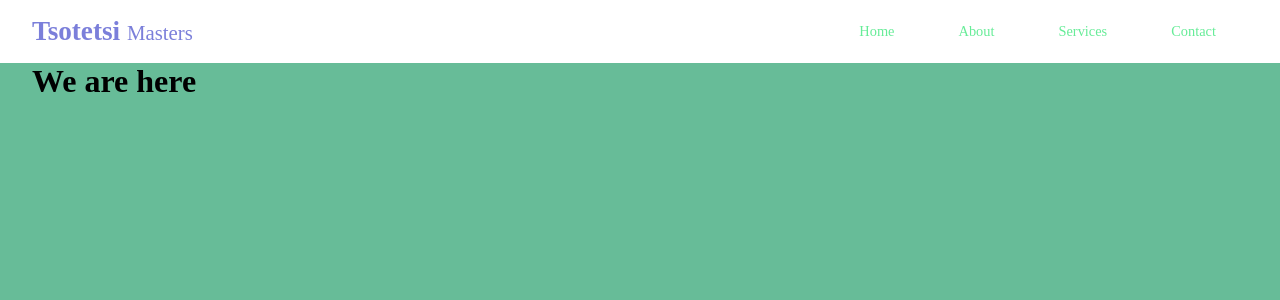
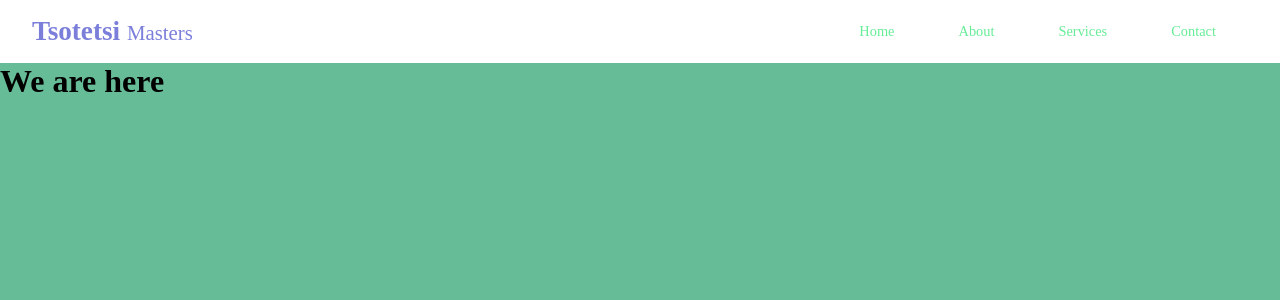
Before and after one commit to git-katalist/hype, a Next.js app: page / in a window 1280 px wide. Shown: the top 300 px of the page. Built offline with nearby package versions, Linux system fonts and the light colour scheme; a web font is replaced by a local one.

Commit message:
add image prefix

```diff
--- a/pages/index.js
+++ b/pages/index.js
@@ -1,10 +1,12 @@
 import Head from "next/head";
+import Meta from "../components/Meta";
 import styles from "../styles/Home.module.css";
 
 export default function Home() {
   return (
-    <div className={styles.container}>
+    <>
+      <Meta />
       <h1>We are here</h1>
-    </div>
+    </>
   );
 }
```
